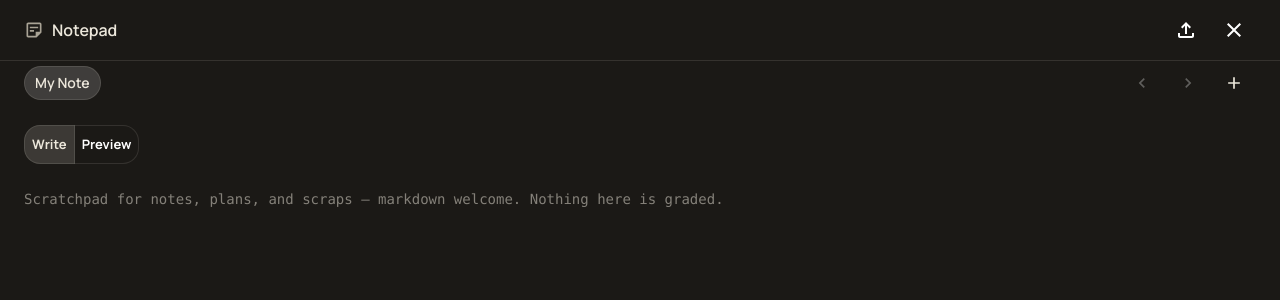
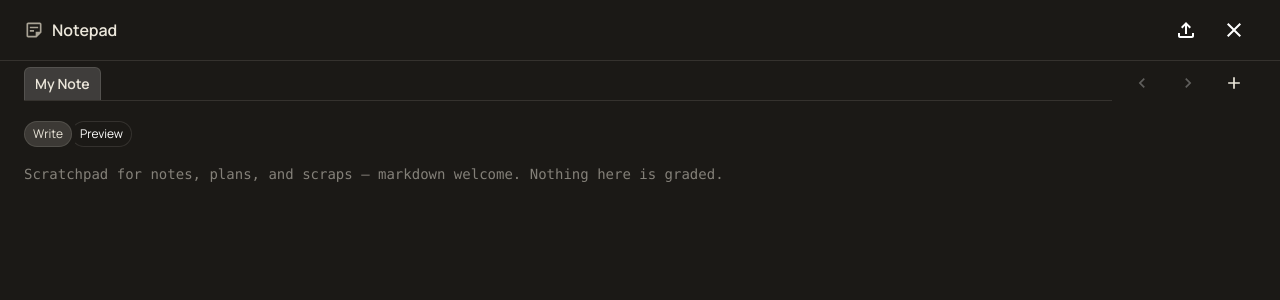
Before and after one commit to twknab/zen-frog-todo, a Next.js app: page / in a window 1280 px wide. Both pictures are taken after a click on the button 1114 px from the left and 92 px from the top of the page. Shown: the top 300 px of the page. Built offline with nearby package versions, Linux system fonts and the light colour scheme; a web font is replaced by a local one; what @mui/material-nextjs would draw is missing.

Commit message:
refine notepad tab interactions
Make tabs visually flatter and draggable while turning arrows into cyclic navigation; retain keyboard reordering and compact the write/preview control.

Co-authored-by: Cursor <cursoragent@cursor.com>

```diff
--- a/src/components/MarkdownNotepad.tsx
+++ b/src/components/MarkdownNotepad.tsx
@@ -50,11 +50,18 @@ export default function MarkdownNotepad({
           if (next) setMode(next);
         }}
         sx={{
-          // Breathing room above Write/Preview — DialogContent already pads
-          // the shell; keep a clear gap before the writing surface.
-          mt: 0.5,
-          mb: 2.5,
+          mb: 1.5,
           alignSelf: "flex-start",
+          "& .MuiToggleButton-root": {
+            minHeight: 26,
+            minWidth: 0,
+            px: 1,
+            py: 0.125,
+            borderRadius: 1,
+            typography: "caption",
+            lineHeight: 1.4,
+            textTransform: "none",
+          },
         }}
       >
         <ToggleButton value="write" aria-label="Write mode">
--- a/src/components/NotepadTabStrip.tsx
+++ b/src/components/NotepadTabStrip.tsx
@@ -47,6 +47,7 @@ export default function NotepadTabStrip({
   const [editingId, setEditingId] = useState<string | null>(null);
   const [draft, setDraft] = useState("");
   const [confirmId, setConfirmId] = useState<string | null>(null);
+  const [draggedId, setDraggedId] = useState<string | null>(null);
   const inputRef = useRef<HTMLInputElement>(null);
 
   const activeIndex = tabs.findIndex((t) => t.id === activeTabId);
@@ -84,6 +85,24 @@ export default function NotepadTabStrip({
     setConfirmId(tab.id);
   };
 
+  const selectRelativeTab = (direction: -1 | 1) => {
+    if (tabs.length < 2 || activeIndex < 0) return;
+    const nextIndex = (activeIndex + direction + tabs.length) % tabs.length;
+    onSelect(tabs[nextIndex].id);
+  };
+
+  const reorderOnto = (targetId: string) => {
+    if (!draggedId || draggedId === targetId) return;
+    const from = tabs.findIndex((tab) => tab.id === draggedId);
+    const to = tabs.findIndex((tab) => tab.id === targetId);
+    if (from < 0 || to < 0) return;
+    const direction: -1 | 1 = from < to ? 1 : -1;
+    for (let step = 0; step < Math.abs(to - from); step += 1) {
+      onMove(draggedId, direction);
+    }
+    onSelect(draggedId);
+  };
+
   return (
     <>
       <Stack
@@ -96,12 +115,14 @@ export default function NotepadTabStrip({
           aria-label="Notepad tabs"
           sx={{
             display: "flex",
-            gap: 0.75,
+            gap: 0.5,
             flexGrow: 1,
             minWidth: 0,
             overflowX: "auto",
             scrollbarWidth: "thin",
-            py: 0.25,
+            pt: 0.25,
+            borderBottom: "1px solid",
+            borderColor: "divider",
           }}
         >
           {tabs.map((tab) => {
@@ -112,10 +133,27 @@ export default function NotepadTabStrip({
                 key={tab.id}
                 role="tab"
                 aria-selected={selected}
+                aria-label={`${tab.title}. Drag to reorder; Alt plus arrow keys also reorder.`}
                 tabIndex={selected ? 0 : -1}
+                draggable={!editing}
                 onClick={() => {
                   if (!editing) onSelect(tab.id);
                 }}
+                onDragStart={(event) => {
+                  setDraggedId(tab.id);
+                  event.dataTransfer.effectAllowed = "move";
+                  event.dataTransfer.setData("text/plain", tab.id);
+                }}
+                onDragOver={(event) => {
+                  event.preventDefault();
+                  event.dataTransfer.dropEffect = "move";
+                }}
+                onDrop={(event) => {
+                  event.preventDefault();
+                  reorderOnto(tab.id);
+                  setDraggedId(null);
+                }}
+                onDragEnd={() => setDraggedId(null)}
                 onDoubleClick={(e) => {
                   e.preventDefault();
                   startRename(tab);
@@ -128,6 +166,18 @@ export default function NotepadTabStrip({
                   } else if (e.key === "F2") {
                     e.preventDefault();
                     startRename(tab);
+                  } else if (e.altKey && e.key === "ArrowLeft") {
+                    e.preventDefault();
+                    onMove(tab.id, -1);
+                  } else if (e.altKey && e.key === "ArrowRight") {
+                    e.preventDefault();
+                    onMove(tab.id, 1);
+                  } else if (e.key === "ArrowLeft") {
+                    e.preventDefault();
+                    selectRelativeTab(-1);
+                  } else if (e.key === "ArrowRight") {
+                    e.preventDefault();
+                    selectRelativeTab(1);
                   }
                 }}
                 sx={{
@@ -138,11 +188,14 @@ export default function NotepadTabStrip({
                   maxWidth: 200,
                   px: 1.25,
                   py: 0.5,
-                  borderRadius: 2,
-                  cursor: "pointer",
+                  mb: "-1px",
+                  borderRadius: "6px 6px 0 0",
+                  cursor: draggedId === tab.id ? "grabbing" : "grab",
+                  opacity: draggedId === tab.id ? 0.55 : 1,
                   bgcolor: selected ? "action.selected" : "transparent",
                   border: "1px solid",
                   borderColor: selected ? "divider" : "transparent",
+                  borderBottomColor: selected ? "background.default" : "divider",
                   color: selected ? "text.primary" : "text.secondary",
                   "&:hover": {
                     bgcolor: selected ? "action.selected" : "action.hover",
@@ -208,29 +261,25 @@ export default function NotepadTabStrip({
         </Box>
 
         <Stack direction="row" spacing={0.25} sx={{ flexShrink: 0 }}>
-          <Tooltip title="Move tab left">
-            <span>
+          <Tooltip title="Previous tab">
             <IconButton
               size="small"
-                aria-label="Move active tab left"
-                disabled={activeIndex <= 0}
-                onClick={() => onMove(activeTabId, -1)}
+              aria-label="Select previous tab"
+              disabled={tabs.length < 2}
+              onClick={() => selectRelativeTab(-1)}
             >
               <ChevronLeftOutlinedIcon fontSize="small" />
             </IconButton>
-            </span>
           </Tooltip>
-          <Tooltip title="Move tab right">
-            <span>
+          <Tooltip title="Next tab">
             <IconButton
               size="small"
-                aria-label="Move active tab right"
-                disabled={activeIndex < 0 || activeIndex >= tabs.length - 1}
-                onClick={() => onMove(activeTabId, 1)}
+              aria-label="Select next tab"
+              disabled={tabs.length < 2}
+              onClick={() => selectRelativeTab(1)}
             >
               <ChevronRightOutlinedIcon fontSize="small" />
             </IconButton>
-            </span>
           </Tooltip>
           <Tooltip title="New tab">
             <IconButton size="small" aria-label="Add notepad tab" onClick={onAdd} color="inherit">
```
Also changed, not shown: specs/021-notepad-tabs-grove-rows/contracts/notepad-tabs-ui-contract.md (+3 -2 lines), specs/021-notepad-tabs-grove-rows/quickstart.md (+4 -3 lines). Lines whose indentation alone changed are shown as unchanged.
